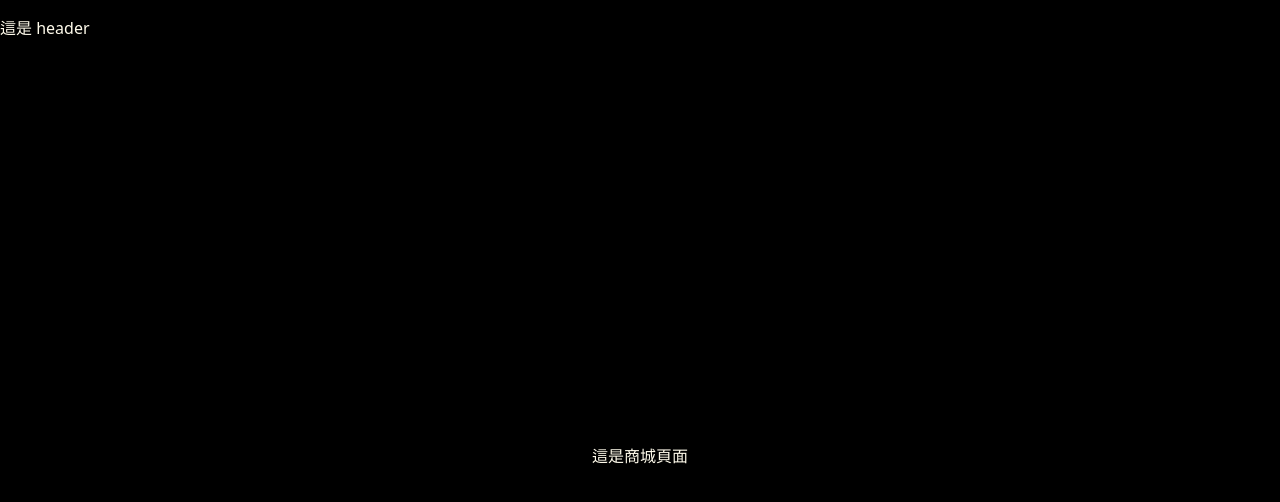
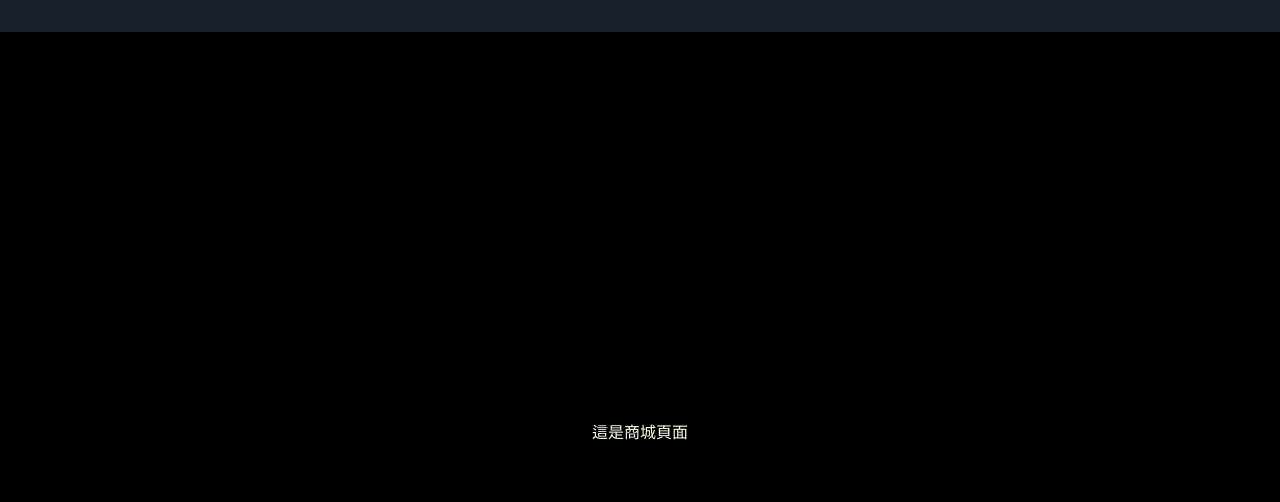
Before and after one commit to TooruTW/GoBetGoal, a React (Vite) app: page /shop in a window 1280 px wide. Shown: the top 502 px of the page. Built offline with nearby package versions, Linux system fonts and the light colour scheme.

Commit message:
feat-install-react_icons

```diff
--- a/package.json
+++ b/package.json
@@ -19,6 +19,7 @@
     "lucide-react": "^0.518.0",
     "react": "^19.0.0",
     "react-dom": "^19.0.0",
+    "react-icons": "^5.5.0",
     "react-router-dom": "^7.6.2",
     "tailwind-merge": "^3.3.1",
     "tailwindcss": "^4.1.10"
--- a/src/components/Header/index.tsx
+++ b/src/components/Header/index.tsx
@@ -1,7 +1,6 @@
 export default function Header(){
     return (
-        <div className="w-full py-4">
-            <h1>這是 header</h1>
+        <div className="w-full py-4 bg-bg-secondary">
         </div>
     )
 }
```
Also changed, not shown: 1 other file (tests, documents, lock files or other folders).
